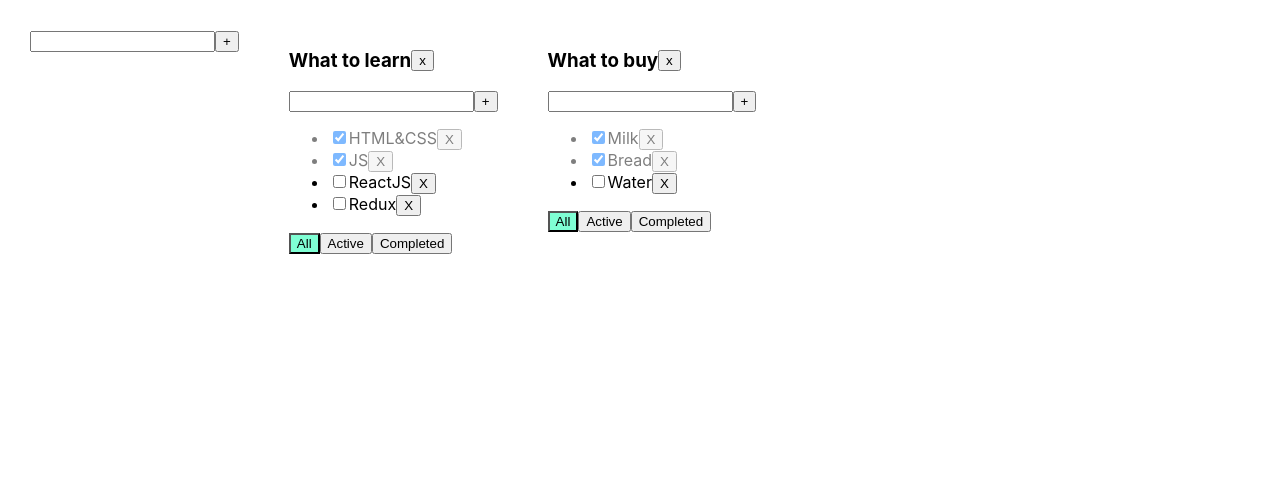
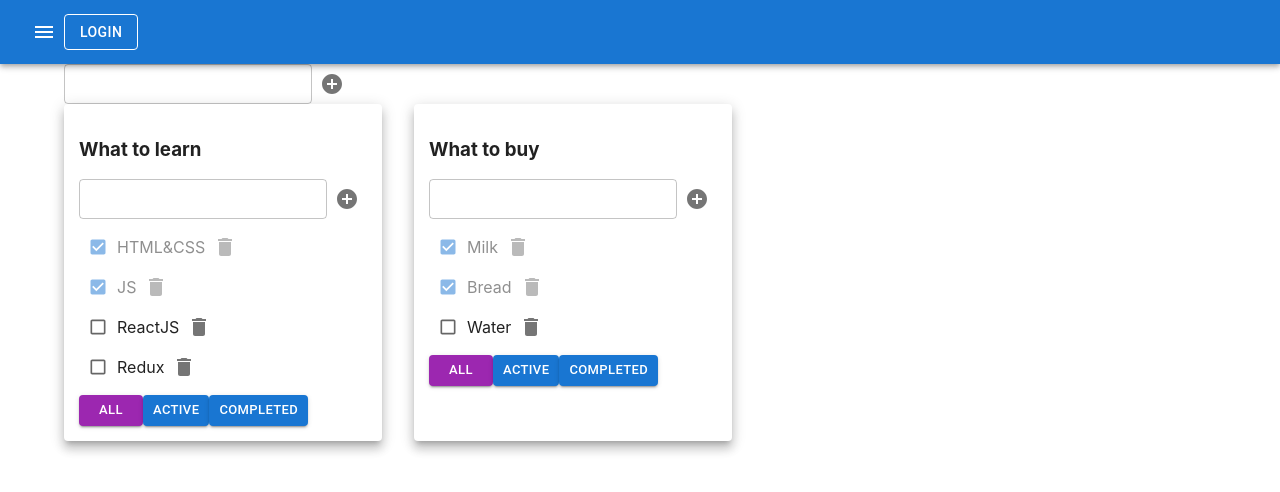
Before and after one commit to XAlexandrX/Todolist, a React (Create React App) app: page / in a window 1280 px wide. Shown: the top 492 px of the page. Built offline with nearby package versions, Linux system fonts and the light colour scheme.

Commit message:
Update Files

```diff
--- a/package.json
+++ b/package.json
@@ -3,6 +3,10 @@
   "version": "0.1.0",
   "private": true,
   "dependencies": {
+    "@emotion/react": "^11.14.0",
+    "@emotion/styled": "^11.14.0",
+    "@mui/icons-material": "^6.2.1",
+    "@mui/material": "^6.2.1",
     "@testing-library/jest-dom": "^6.2.0",
     "@testing-library/react": "^14.1.2",
     "@testing-library/user-event": "^14.5.2",
--- a/src/AddItemForm.tsx
+++ b/src/AddItemForm.tsx
@@ -1,5 +1,7 @@
-import {Button} from "./Button";
+
 import React, {ChangeEvent, KeyboardEvent, useState} from "react";
+import AddCircleIcon from '@mui/icons-material/AddCircle';
+import {IconButton, TextField} from "@mui/material";
 
 type AddItemFormPropsType = {
     addItem: (title: string) => void
@@ -31,14 +33,19 @@ export const AddItemForm = ({addItem}: AddItemFormPropsType) => {
 
     return (
         <div>
-            <input value={itemTitle}
+            <TextField
+                size="small"
+                variant="outlined"
+                value={itemTitle}
                    onChange={changeItemTitleHandler}
                    onKeyUp={onKeyUpHandler}
-                   className={error ? "error" : ""}
+                error={!!error}
+                helperText={error}
             />
 
-            <Button onClick={addItemHandler} title="+"/>
-            {error && <div className="error-message">{error}</div>}
+            <IconButton onClick={addItemHandler}>
+                <AddCircleIcon/>
+            </IconButton>
         </div>
     )
 
--- a/src/App.css
+++ b/src/App.css
@@ -1,11 +1,11 @@
-.App {
-  padding: 30px;
-  display: flex;
-}
+/*.App {*/
+/*  padding: 30px;*/
+/*  display: flex;*/
+/*}*/
 
-.App > div {
-  margin-right: 50px;
-}
+/*.App > div {*/
+/*  margin-right: 50px;*/
+/*}*/
 
 .error {
   border: red 1px solid;
--- a/src/App.tsx
+++ b/src/App.tsx
@@ -3,6 +3,9 @@ import './App.css';
 import {Todolist} from './Todolist';
 import {v1} from "uuid";
 import {AddItemForm} from "./AddItemForm";
+import {AppBar, Container, Grid2, IconButton, Paper, Toolbar,} from "@mui/material";
+import MenuIcon from '@mui/icons-material/Menu'
+import Button from "@mui/material/Button";
 
 export type TaskType = {
     id: string
@@ -129,6 +132,7 @@ function App() {
         }
 
         return (
+            <Paper elevation={8} sx={{p: "15px"}}>
                 <Todolist
                     key={tl.id}
                     title={tl.title}
@@ -144,6 +148,8 @@ function App() {
                     changeTaskTitle={changeTaskTitle }
 
                 />
+            </Paper>
+
         )
     })
 
@@ -152,8 +158,29 @@ function App() {
 
     return (
         <div className="App">
+
+            <AppBar position="static">
+                <Toolbar>
+                    <IconButton color="inherit">
+                        <MenuIcon />
+                    </IconButton>
+                    <Button color="inherit" variant="outlined">Login</Button>
+                </Toolbar>
+            </AppBar>
+
+            <Container fixed>
+
+                <Grid2 container>
                     <AddItemForm addItem={addTodolist} />
+                </Grid2>
+
+                <Grid2 container spacing={4}>
                         {todolistsComponents}
+                </Grid2>
+
+            </Container>
+
+
         </div>
     );
 
--- a/src/EditableSpan.tsx
+++ b/src/EditableSpan.tsx
@@ -1,4 +1,5 @@
 import {ChangeEvent, useState} from "react";
+import {Input} from "@mui/material";
 
 type EditableSpanPropsType = {
     title: string
@@ -19,7 +20,7 @@ export const EditableSpan = ({title, changeTitle}:EditableSpanPropsType) => {
     }
     return (
         editMode
-            ? <input
+            ? <Input
                 value={itemTitle}
                 autoFocus
                 onBlur={offEditMode}
--- a/src/Todolist.tsx
+++ b/src/Todolist.tsx
@@ -1,10 +1,13 @@
 import React, {ChangeEvent,} from "react";
 import {FilterValuesType, TaskType} from "./App";
-import {Button} from "./Button";
 import {AddItemForm} from "./AddItemForm";
 import {EditableSpan} from "./EditableSpan";
-
-
+import Button from '@mui/material/Button'
+import {IconButton} from "@mui/material";
+import DeleteIcon from '@mui/icons-material/Delete';
+import Checkbox from '@mui/material/Checkbox';
+import List from '@mui/material/List';
+import ListItem from '@mui/material/ListItem';
 
 
 type TodolistPropsType = {
@@ -14,30 +17,42 @@ type TodolistPropsType = {
     todolistId: string;
     removeTask: (TaskId: string, todolistId: string) => void;
     addTask: (title: string, todolistId: string) => void;
-    changeTaskStatus: (taskId: string,taskStatus: boolean, todolistId: string) => void;
-    changeTodolistFilter:(filter: FilterValuesType, todolistId: string) => void;
+    changeTaskStatus: (taskId: string, taskStatus: boolean, todolistId: string) => void;
+    changeTodolistFilter: (filter: FilterValuesType, todolistId: string) => void;
     removeTodolist: (todolistId: string) => void;
-    changeTodolistTitle:(title:string, todolistId: string) => void
-    changeTaskTitle:(taskId: string, title: string, todolistId: string) => void
+    changeTodolistTitle: (title: string, todolistId: string) => void
+    changeTaskTitle: (taskId: string, title: string, todolistId: string) => void
 
 
 };
 
 export const Todolist = (props: TodolistPropsType) => {
-    const {title, tasks, filter, todolistId, removeTask,addTask, changeTaskStatus, changeTodolistFilter, removeTodolist, changeTodolistTitle, changeTaskTitle} = props;
+    const {
+        title,
+        tasks,
+        filter,
+        todolistId,
+        removeTask,
+        addTask,
+        changeTaskStatus,
+        changeTodolistFilter,
+        removeTodolist,
+        changeTodolistTitle,
+        changeTaskTitle
+    } = props;
 
 
     const addTaskHandler = (taskTitle: string) => {
         addTask(taskTitle, todolistId);
     }
 
-    const changeTodolistTitleHandler = (title:string) => {
+    const changeTodolistTitleHandler = (title: string) => {
         changeTodolistTitle(title, todolistId);
     }
 
-    const onAllClickHandler =() => changeTodolistFilter("All", todolistId)
-    const onActiveClickHandler =() => changeTodolistFilter("Active", todolistId)
-    const onCompletedClickHandler =() => changeTodolistFilter("Completed",todolistId)
+    const onAllClickHandler = () => changeTodolistFilter("All", todolistId)
+    const onActiveClickHandler = () => changeTodolistFilter("Active", todolistId)
+    const onCompletedClickHandler = () => changeTodolistFilter("Completed", todolistId)
 
 
     return (
@@ -48,44 +63,64 @@ export const Todolist = (props: TodolistPropsType) => {
             </div>
 
 
-
             <AddItemForm addItem={addTaskHandler}/>
 
 
             {
-                <ul>
+                <List>
 
                     {tasks.map((t) => {
-                        const removeTaskHandler = () => removeTask(t.id,props.todolistId)
+                        const removeTaskHandler = () => removeTask(t.id, props.todolistId)
                         const changeTaskTitleHandler = (title: string) => {
-                            changeTaskTitle(t.id, title, todolistId )
+                            changeTaskTitle(t.id, title, todolistId)
                         }
-                        const changeTaskStatusHandler =(e: ChangeEvent<HTMLInputElement>) => {
+                        const changeTaskStatusHandler = (e: ChangeEvent<HTMLInputElement>) => {
                             changeTaskStatus(t.id, e.currentTarget.checked, todolistId);
                         }
 
-                        return <li key={t.id} className={t.isDone ? "is-done" : ""}>
-                            <input type="checkbox"
+                        return <ListItem disablePadding key={t.id} className={t.isDone ? "is-done" : ""}>
+
+                            <Checkbox
+                                size="small"
                                 checked={t.isDone}
                                 onChange={changeTaskStatusHandler}/>
-                            <EditableSpan  title={t.title} changeTitle={changeTaskTitleHandler} />
-                            <Button onClick={removeTaskHandler} title="X"/>
-                        </li>
+
+                            <EditableSpan title={t.title}
+                                          changeTitle={changeTaskTitleHandler}/>
+
+                            <IconButton aria-label="delete"
+                                        onClick={removeTaskHandler}>
+                                <DeleteIcon/>
+                            </IconButton>
+
+                        </ListItem>
                     })}
-                </ul>
+                </List>
             }
             <div>
-                <Button className={filter === "All" ? "active-filter" : ""}
+                <Button
+                    size="small"
+                    variant="contained"
+                    color={filter === "All" ? "secondary" : "primary"}
                     onClick={onAllClickHandler}
-                        title="All"/>
+                >All
+                </Button>
 
-                <Button className={filter === "Active" ? "active-filter" : ""}
+                <Button
+                    size="small"
+                    variant="contained"
+                    color={filter === "Active" ? "secondary" : "primary"}
                     onClick={onActiveClickHandler}
-                        title="Active"/>
+                >Active
+                </Button>
 
-                <Button className={filter === "Completed" ? "active-filter" : ""}
+                <Button
+                    size="small"
+                    variant="contained"
+                    color={filter === "Completed" ? "secondary" : "primary"}
                     onClick={onCompletedClickHandler}
-                        title="Completed"/>
+                >Completed
+                </Button>
             </div>
         </div>
     )
```
Also changed, not shown: 1 other file (tests, documents, lock files or other folders). Lines whose indentation alone changed are shown as unchanged.
